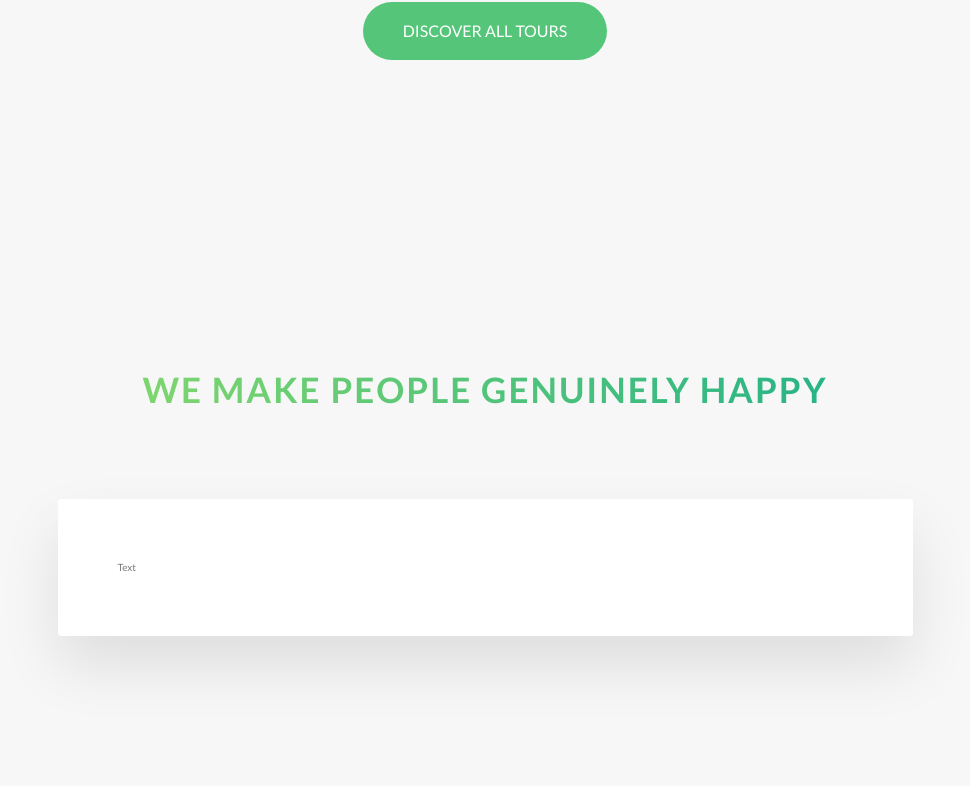
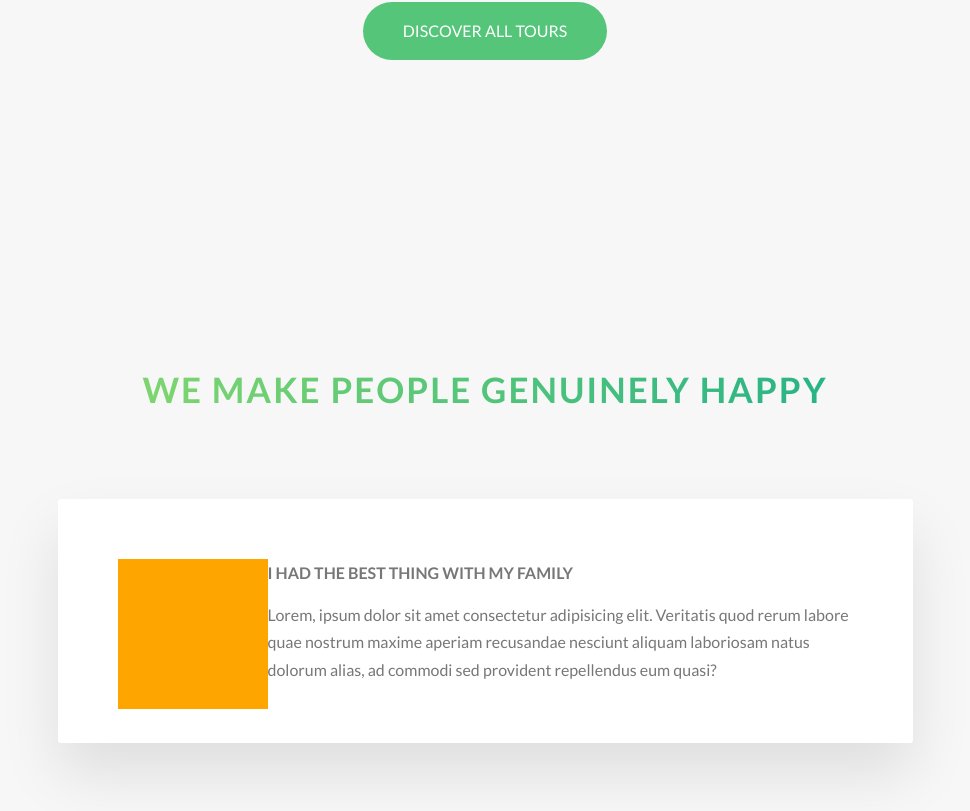
Before and after one commit to igoryen/gac, a Vue app: page /#/css-projects in a window 1280 px wide. Shown: the part 3117-3928 px from the top of the page, without its empty margins (155-1125 px from the left). Before the commit the page ends 3903 px from the top, so only its background shows below. Built offline with nearby package versions, Linux system fonts and the light colour scheme.

Commit message:
42-b. Added element to be rounded.

```diff
--- a/src/assets/scss/components/_story.scss
+++ b/src/assets/scss/components/_story.scss
@@ -1,8 +1,16 @@
 .story {
     background-color: $color-white;
     border-radius: 3px;
-    box-shadow: 0 3rem 6rem rgba($color-black, .1);
+    box-shadow: 0 3rem 6rem rgba($color-black, 0.1);
+    font-size: $default-font-size;
     margin: 0 auto;
     padding: 6rem;
     width: 75%;
+
+    &__shape {
+        background-color: orange;
+        float: left;
+        height: 15rem;
+        width: 15rem;
+    }
 }
--- a/src/components/cssprojects/d210126.vue
+++ b/src/components/cssprojects/d210126.vue
@@ -255,7 +255,19 @@
 
                 <div class="row">
                     <div class="story">
-                        Text
+                        <figure class="story__shape"></figure>
+                        <div class="story__text">
+                            <h3 class="heading-tertiary u-margin-bottom-small">
+                                I had the best thing with my family
+                            </h3>
+                            <p>
+                                Lorem, ipsum dolor sit amet consectetur
+                                adipisicing elit. Veritatis quod rerum labore
+                                quae nostrum maxime aperiam recusandae nesciunt
+                                aliquam laboriosam natus dolorum alias, ad
+                                commodi sed provident repellendus eum quasi?
+                            </p>
+                        </div>
                     </div>
                 </div>
             </section>
```
